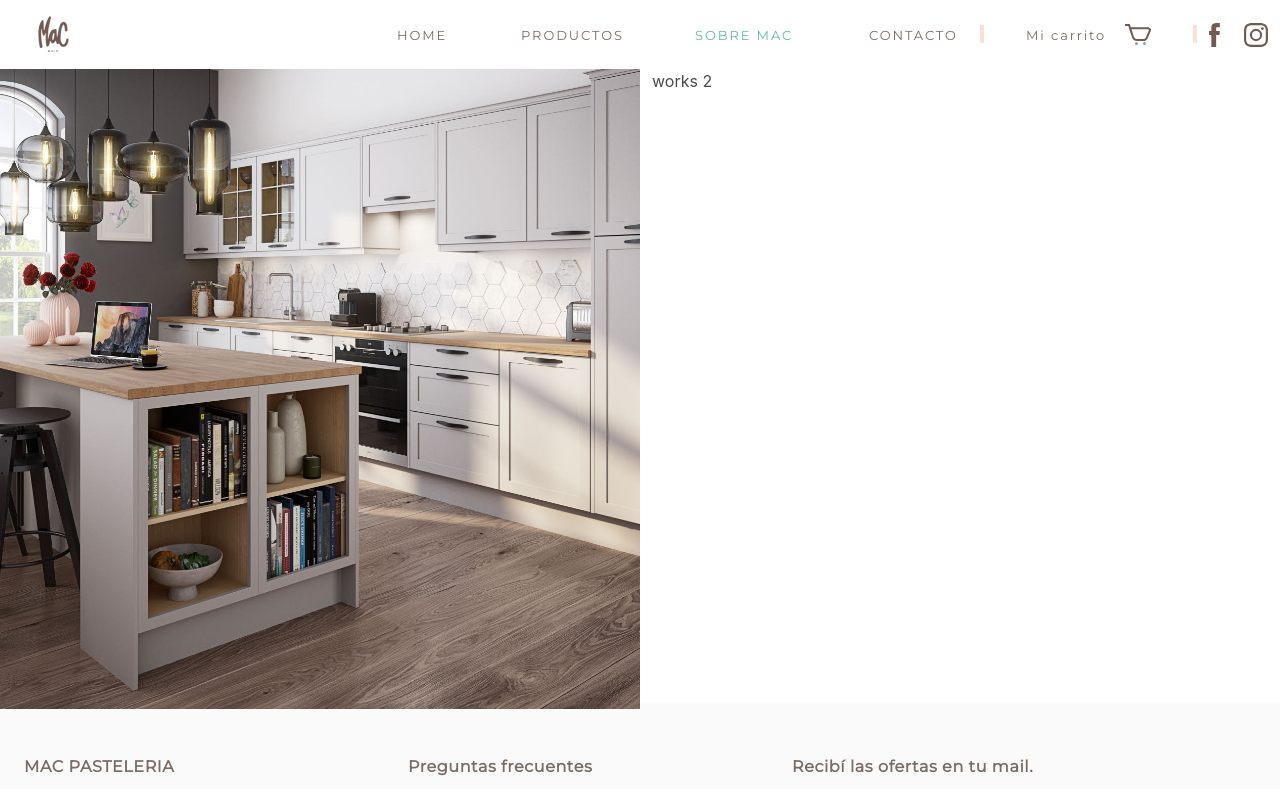
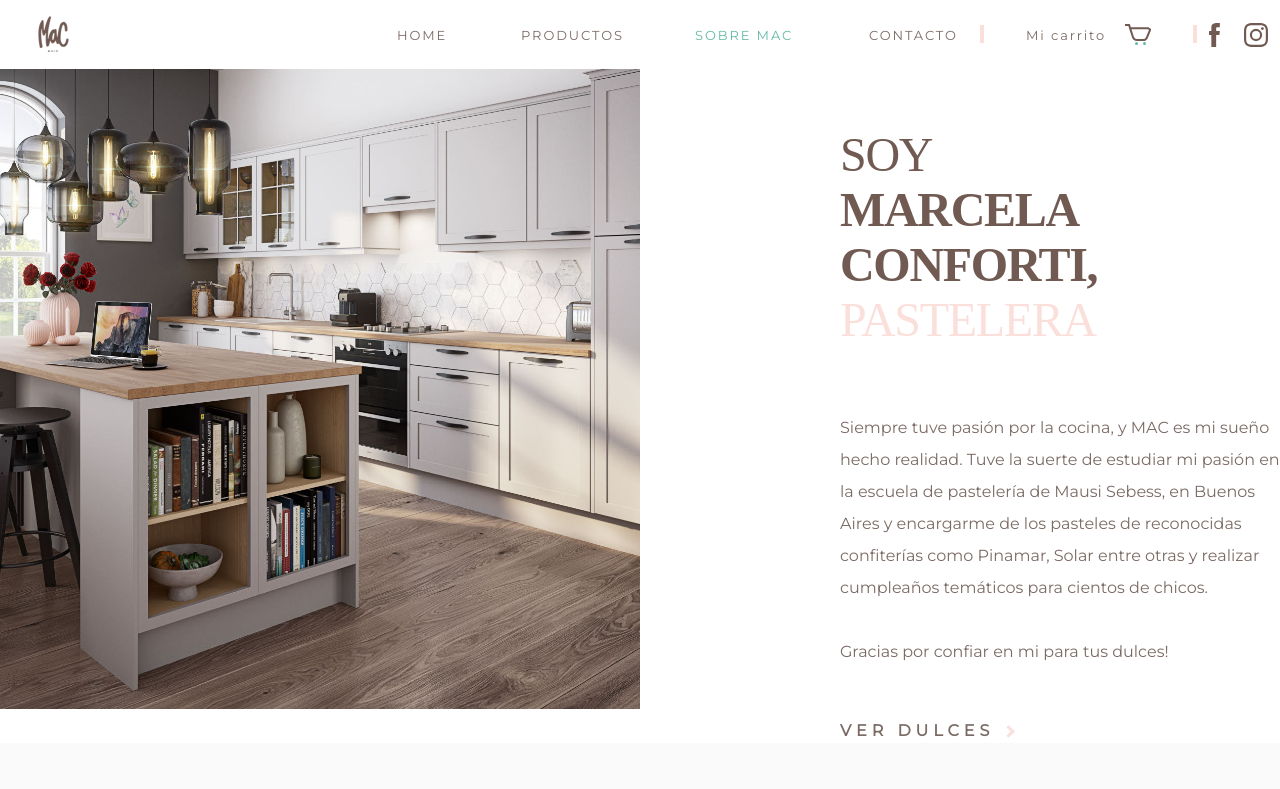
Before and after one commit to Raagh/mac-bakery, an Angular app: page /about in a window 1280 px wide. Shown: the top 789 px of the page. Built offline with nearby package versions, Linux system fonts and the light colour scheme.

Commit message:
finished about and added contact

```diff
--- a/src/app/app.module.ts
+++ b/src/app/app.module.ts
@@ -21,11 +21,13 @@ import { ProductsIntroComponent } from './views/products/products-intro/products
 import { ProductsCarrouselComponent } from './views/products/products-carrousel/products-carrousel.component';
 
 import { AboutComponent } from './views/about/about.component';
+import { ContactComponent } from './views/contact/contact.component';
 
 const appRoutes: Routes = [
     { path: 'products', component: ProductsComponent },
     { path: 'home', component: HomeComponent },
     { path: 'about', component: AboutComponent },
+    { path: 'contact', component: ContactComponent },
     { path: '', redirectTo: '/home', pathMatch: 'full' }
 ];
 
@@ -45,7 +47,8 @@ const appRoutes: Routes = [
         ProductsQuicklinksComponent,
         ProductsIntroComponent,
         ProductsCarrouselComponent,
-        AboutComponent
+        AboutComponent,
+        ContactComponent
     ],
     imports: [
         RouterModule.forRoot(
--- a/src/app/views/about/about.component.html
+++ b/src/app/views/about/about.component.html
@@ -1,10 +1,31 @@
 <section class="columns no-margin">
   <article class="column is-half is-paddingless">
-
-
     <img id="kitchen" src="./assets/about-kitchen.jpg" alt="missing-kitchen">
   </article>
-  <article class="column is-half">
-    works 2
+  <article class="column is-half has-some-padding">
+    <div class="has-text-justified">
+      <div class="about-title">
+        <span>SOY</span>
+        <br>
+        <span class="is-bold">MARCELA</span>
+        <br>
+        <span class="is-bold">CONFORTI,</span>
+        <br>
+        <span class="is-pink">PASTELERA</span>
+      </div>
+      <p class="about-explanation">
+        Siempre tuve pasión por la cocina, y MAC es mi sueño
+        <br> hecho realidad. Tuve la suerte de estudiar mi pasión en
+        <br> la escuela de pastelería de Mausi Sebess, en Buenos
+        <br> Aires y encargarme de los pasteles de reconocidas
+        <br> confiterías como Pinamar, Solar entre otras y realizar
+        <br> cumpleaños temáticos para cientos de chicos.
+        <br>
+        <br> Gracias por confiar en mi para tus dulces!
+      </p>
+      <span class="about-link">VER DULCES
+        <i class="right-arrow-pink"></i>
+      </span>
+    </div>
   </article>
 </section>
--- a/src/app/views/about/about.component.scss
+++ b/src/app/views/about/about.component.scss
@@ -1,6 +1,64 @@
 @import './src/styles.scss';
+.about-title {
+  height: 285px;
+  font-family: LuloCleanOne;
+  font-size: 48px;
+  font-weight: normal;
+  font-style: normal;
+  font-stretch: normal;
+  line-height: normal;
+  letter-spacing: -1.3px;
+  color: #715a52;
+}
+
+.is-pink {
+  color: #fbdfdb;
+}
+
+.has-some-padding {
+  padding-top: 70px;
+  padding-left: 200px;
+}
+
+.about-link {
+  height: 24px;
+  font-family: Montserrat;
+  font-size: 16px;
+  font-weight: bold;
+  font-style: normal;
+  font-stretch: normal;
+  line-height: 1.5;
+  letter-spacing: 5px;
+  color: #7b6b65;
+}
+
+.about-explanation {
+  height: 30%;
+  font-family: Montserrat;
+  font-size: 16px;
+  font-weight: normal;
+  font-style: normal;
+  font-stretch: normal;
+  line-height: 2;
+  letter-spacing: normal;
+  color: #7b6b65;
+  margin-bottom: 50px;
+}
+
+.right-arrow-pink {
+  border: solid $light-pink;
+  border-width: 0 3px 3px 0;
+  display: inline-block;
+  padding: 3px;
+  transform: rotate(-45deg);
+  -webkit-transform: rotate(-45deg);
+}
+
 @media screen and (max-width: 800px) {
   .no-margin {
     margin: 0 !important;
   }
+  .has-some-padding {
+    padding: 20px !important;
+  }
 }
--- /dev/null
+++ b/src/app/views/contact/contact.component.html
@@ -0,0 +1,3 @@
+<p>
+  contact works!
+</p>
--- /dev/null
+++ b/src/app/views/contact/contact.component.ts
@@ -0,0 +1,15 @@
+import { Component, OnInit } from '@angular/core';
+
+@Component({
+  selector: 'app-contact',
+  templateUrl: './contact.component.html',
+  styleUrls: ['./contact.component.scss']
+})
+export class ContactComponent implements OnInit {
+
+  constructor() { }
+
+  ngOnInit() {
+  }
+
+}
```
Also changed, not shown: src/app/views/contact/contact.component.scss (added), 1 other file (tests, documents, lock files or other folders).
